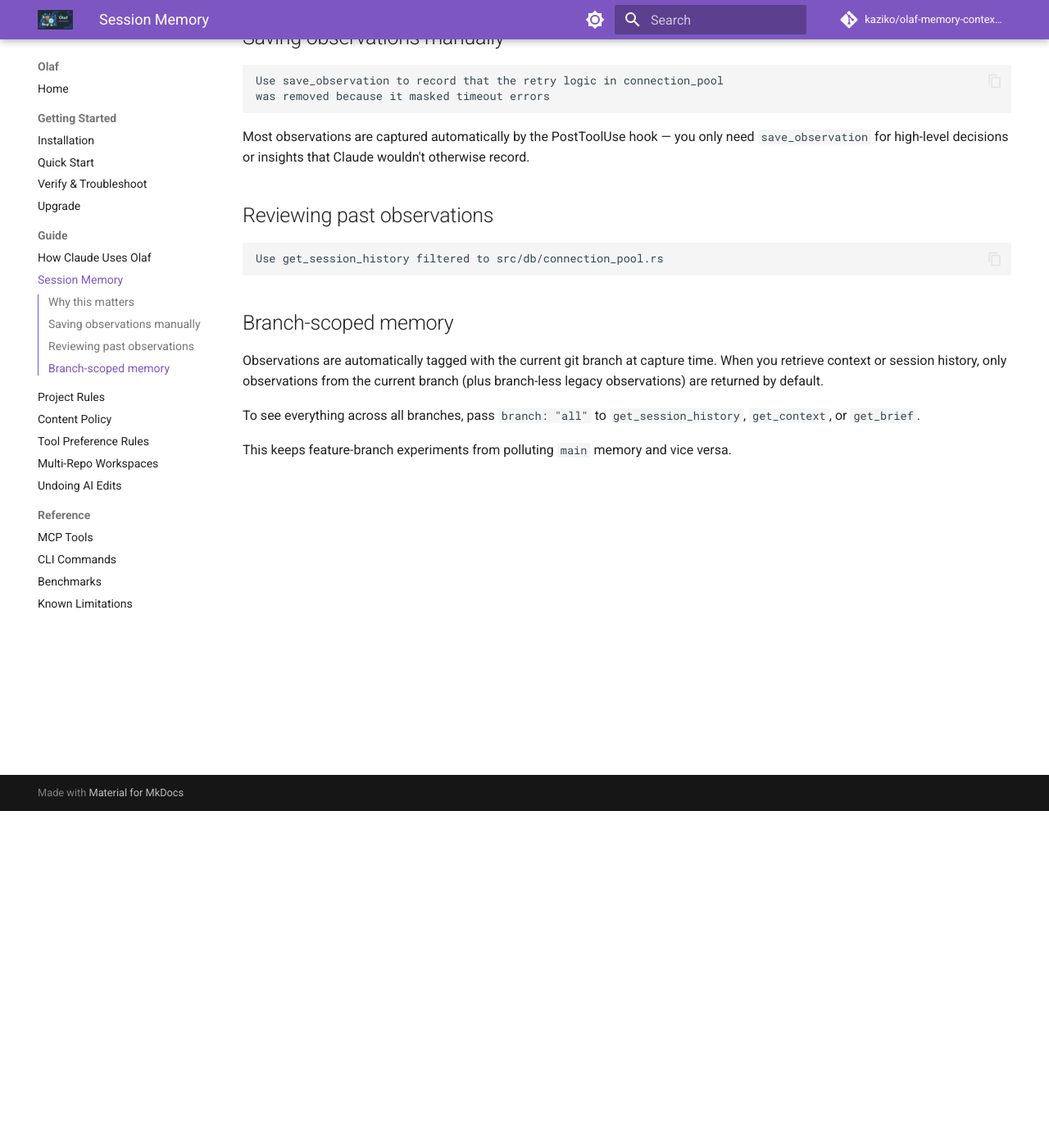
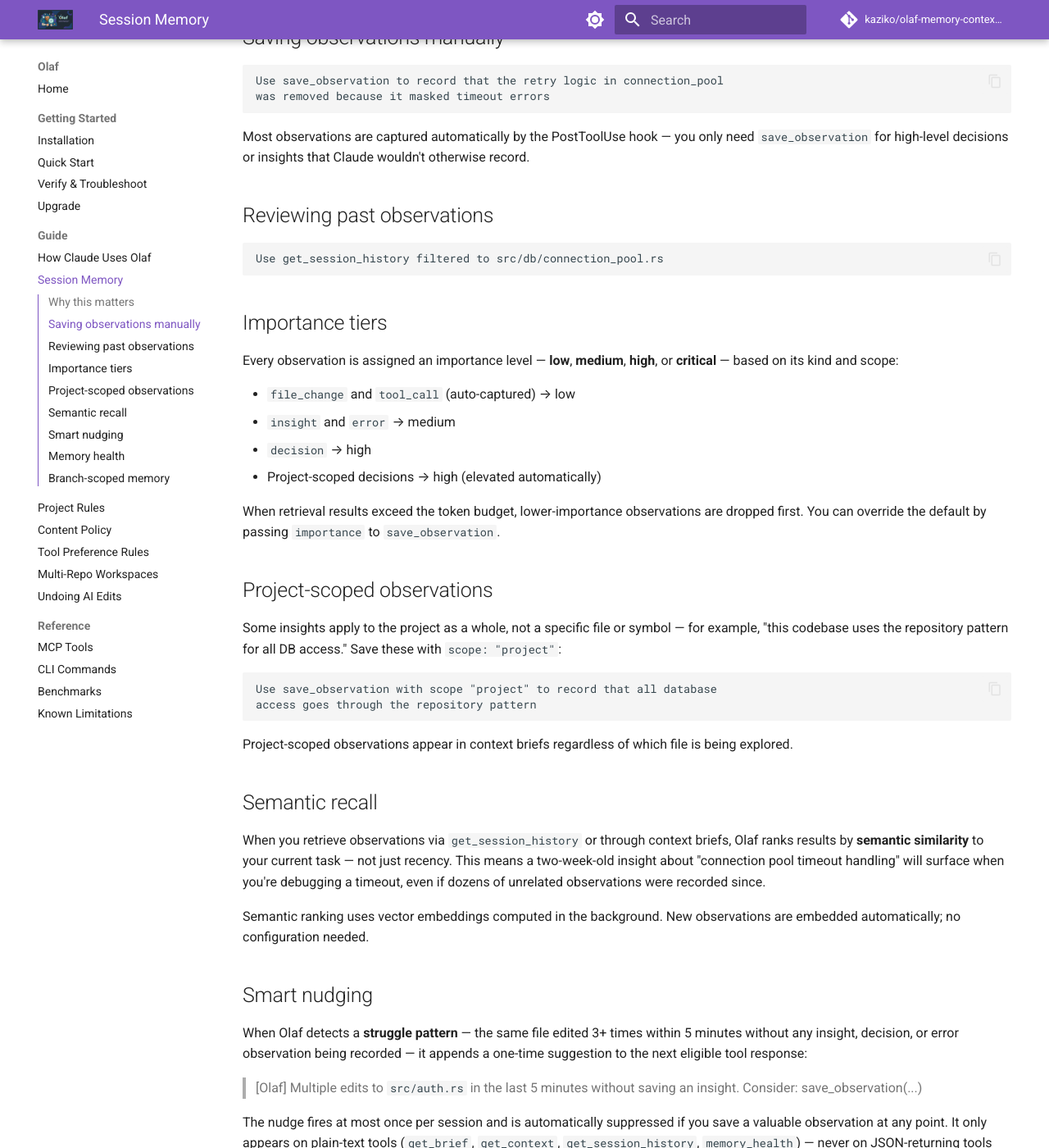
Before and after one commit to kaziko/olaf-memory-context-engine, an MkDocs documentation site: the page built from docs/guide/session-memory.md, in a window 1280 px wide and 1400 px high, scrolled down 411 px. Shown: the whole window at 82% size. Built offline with MkDocs 1.6.1 and Material for MkDocs 9.7.7, drawn with Linux system fonts in a browser that asks for light colours; comment, search, counter and statistics services are not loaded; some of the changed text lies outside the part shown.

Commit message:
docs: document epic 11 memory enhancements
Add documentation for importance tiers, project-scoped observations,
semantic recall, smart nudging, and memory_health tool across README,
MCP tools reference, and session memory guide.

````diff
--- a/docs/guide/session-memory.md
+++ b/docs/guide/session-memory.md
@@ -21,6 +21,51 @@ Most observations are captured automatically by the PostToolUse hook — you onl
 Use get_session_history filtered to src/db/connection_pool.rs
 ```
 
+## Importance tiers
+
+Every observation is assigned an importance level — **low**, **medium**, **high**, or **critical** — based on its kind and scope:
+
+- `file_change` and `tool_call` (auto-captured) → low
+- `insight` and `error` → medium
+- `decision` → high
+- Project-scoped decisions → high (elevated automatically)
+
+When retrieval results exceed the token budget, lower-importance observations are dropped first. You can override the default by passing `importance` to `save_observation`.
+
+## Project-scoped observations
+
+Some insights apply to the project as a whole, not a specific file or symbol — for example, "this codebase uses the repository pattern for all DB access." Save these with `scope: "project"`:
+
+```
+Use save_observation with scope "project" to record that all database
+access goes through the repository pattern
+```
+
+Project-scoped observations appear in context briefs regardless of which file is being explored.
+
+## Semantic recall
+
+When you retrieve observations via `get_session_history` or through context briefs, Olaf ranks results by **semantic similarity** to your current task — not just recency. This means a two-week-old insight about "connection pool timeout handling" will surface when you're debugging a timeout, even if dozens of unrelated observations were recorded since.
+
+Semantic ranking uses vector embeddings computed in the background. New observations are embedded automatically; no configuration needed.
+
+## Smart nudging
+
+When Olaf detects a **struggle pattern** — the same file edited 3+ times within 5 minutes without any insight, decision, or error observation being recorded — it appends a one-time suggestion to the next eligible tool response:
+
+> [Olaf] Multiple edits to `src/auth.rs` in the last 5 minutes without saving an insight. Consider: save_observation(...)
+
+The nudge fires at most once per session and is automatically suppressed if you save a valuable observation at any point. It only appears on plain-text tools (`get_brief`, `get_context`, `get_session_history`, `memory_health`) — never on JSON-returning tools like `submit_lsp_edges`.
+
+## Memory health
+
+Run `memory_health` to get a diagnostic report of your observation store:
+
+- Observation counts by kind and importance
+- Staleness breakdown (how many observations reference code that has since changed)
+- Consolidation statistics
+- Actionable recommendations (e.g., "42% of observations are stale — consider reviewing")
+
 ## Branch-scoped memory
 
 Observations are automatically tagged with the current git branch at capture time. When you retrieve context or session history, only observations from the current branch (plus branch-less legacy observations) are returned by default.
````
Also changed, not shown: README.md (+8 -2 lines), docs/reference/mcp-tools.md (+3 -2 lines).
